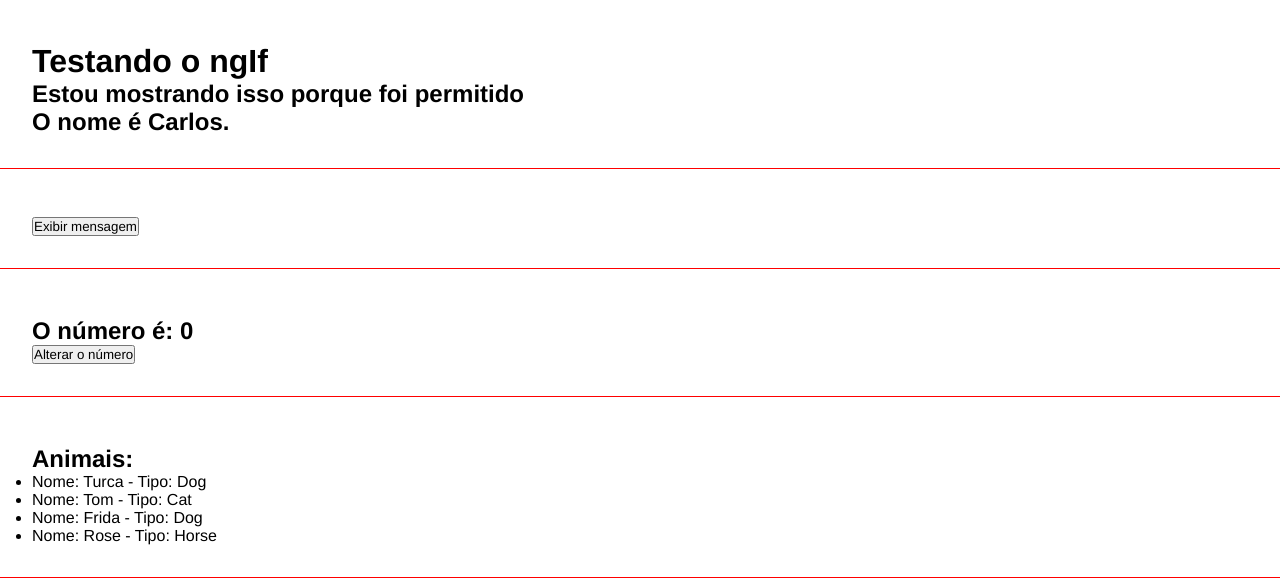
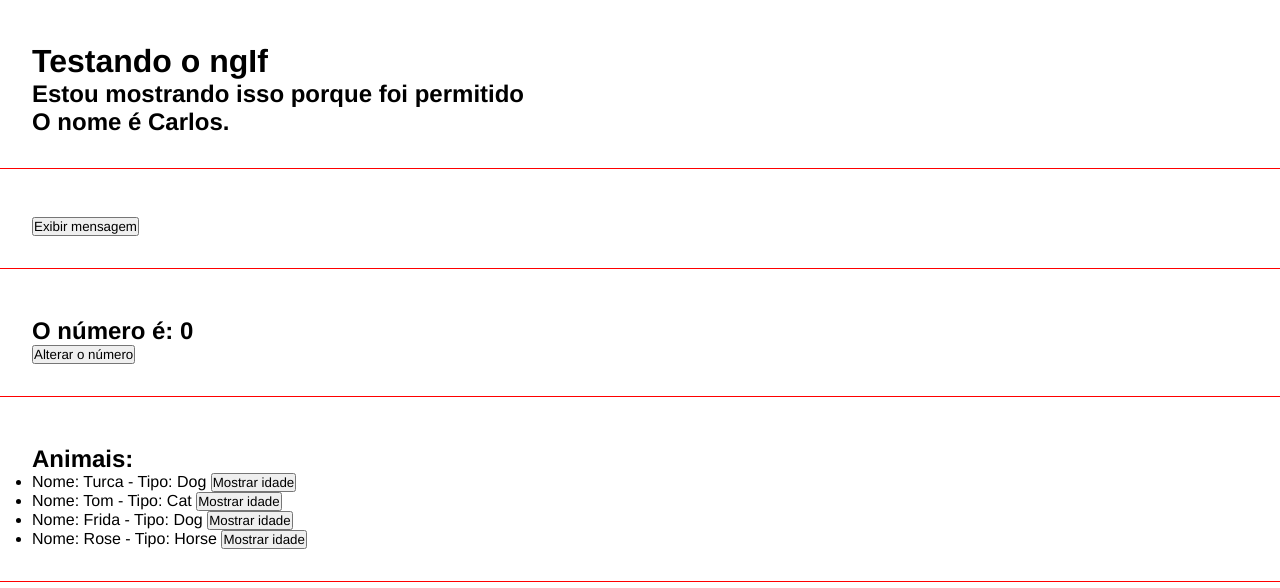
Before and after one commit to carlosismaelad/Angular, an Angular app in the folder curso-angular/: page / in a window 1280 px wide. Shown: the part 788-1376 px from the top of the page. Built offline with nearby package versions, Linux system fonts and the light colour scheme.

Commit message:
Importancia das interfaces no Angulas

```diff
--- /dev/null
+++ b/curso-angular/src/app/Animal.ts
@@ -0,0 +1,5 @@
+export interface Animal{
+    name: string
+    type: string
+    age: number
+}
--- a/curso-angular/src/app/components/list-render/list-render.component.html
+++ b/curso-angular/src/app/components/list-render/list-render.component.html
@@ -3,6 +3,8 @@
   <ul>
     <li *ngFor="let animal of animals">
       Nome: {{ animal.name }} - Tipo: {{ animal.type }}
+      <button (click)="showAge(animal)">Mostrar idade</button>
     </li>
   </ul>
+  <h3>{{ animalDetails }}</h3>
 </div>
--- a/curso-angular/src/app/components/list-render/list-render.component.ts
+++ b/curso-angular/src/app/components/list-render/list-render.component.ts
@@ -1,4 +1,5 @@
 import { Component } from '@angular/core';
+import { Animal } from 'src/app/Animal';
 
 @Component({
   selector: 'app-list-render',
@@ -7,11 +8,21 @@
 })
 export class ListRenderComponent {
 
-  animals = [
-    {name: 'Turca', type: 'Dog'},
-    {name: 'Tom', type: 'Cat'},
-    {name: 'Frida', type: 'Dog'},
-    {name: 'Rose', type: 'Horse'}
+  animals: Animal[] = [
+    {name: 'Turca', type: 'Dog', age: 3},
+    {name: 'Tom', type: 'Cat', age: 2},
+    {name: 'Frida', type: 'Dog', age: 1},
+    {name: 'Rose', type: 'Horse', age: 5}
   ]
 
+  animalDetails = ''
+
+  showAge(animal: Animal){
+    if(animal.age > 1){
+      this.animalDetails = `O pet ${animal.name} tem ${animal.age} anos.`
+    } else {
+      this.animalDetails = `O pet ${animal.name} tem ${animal.age} ano.`
+    }
+  }
+
 }
```
